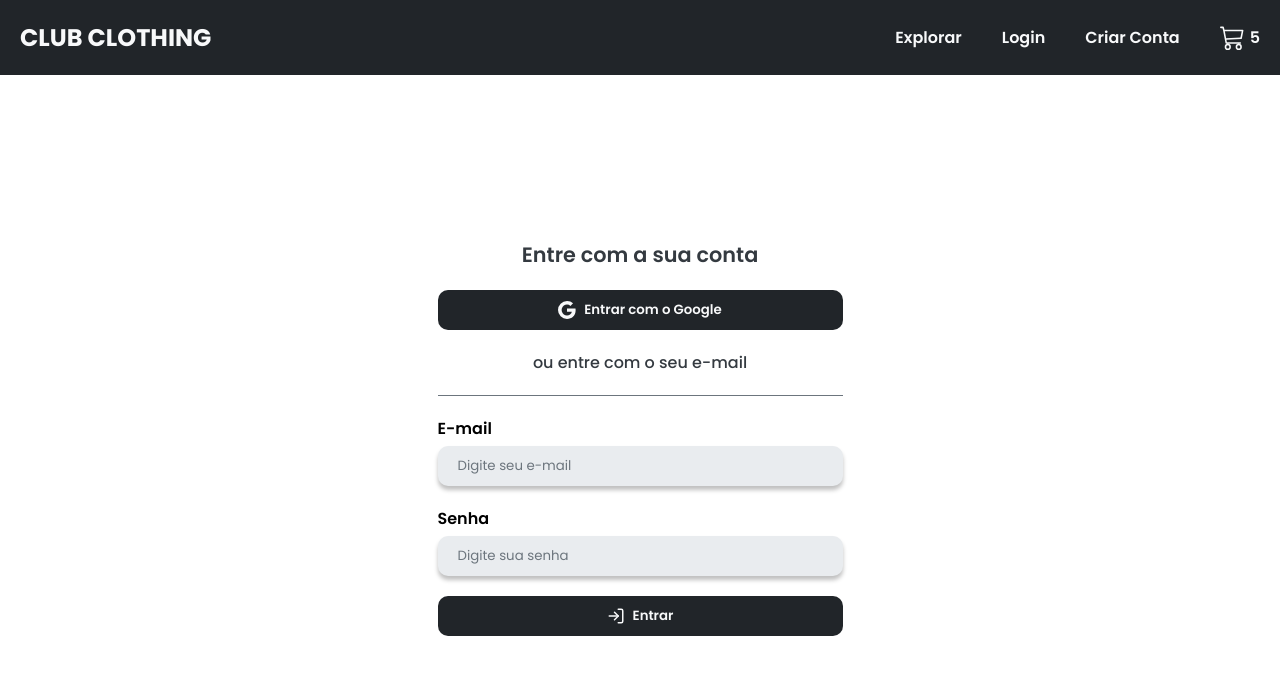
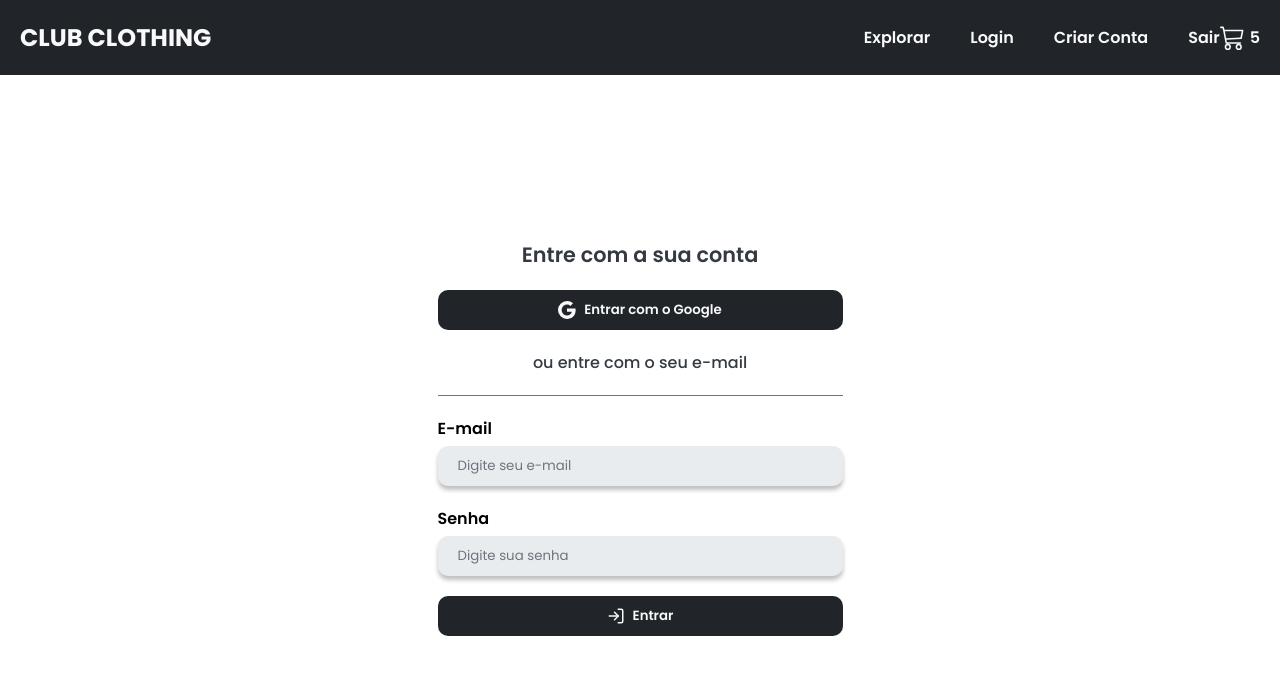
Before and after one commit to andressouza25/frontend-ecommerce, a React (Create React App) app: page /Login in a window 1280 px wide. Shown: the top 674 px of the page. Built offline with nearby package versions, Linux system fonts and the light colour scheme; no server answers.

Commit message:
feat: add auth state listener and sing out button

```diff
--- a/src/App.tsx
+++ b/src/App.tsx
@@ -1,3 +1,4 @@
+import { onAuthStateChanged } from 'firebase/auth'
 import { FunctionComponent } from 'react'
 import { BrowserRouter, Route, Routes } from 'react-router-dom'
 
@@ -6,7 +7,13 @@ import HomePage from './pages/home/home.page'
 import LoginPage from './pages/login/login.page'
 import SingUpPage from './pages/sing-up/sing-up.page'
 
+// Utilities
+import { auth } from './config/firebase.config'
+
 const App: FunctionComponent = () => {
+  onAuthStateChanged(auth, (user) => {
+    console.log(user)
+  })
   return (
     <BrowserRouter>
       <Routes>
--- a/src/components/header/header.components.tsx
+++ b/src/components/header/header.components.tsx
@@ -7,6 +7,8 @@ import {
   HeaderItems,
   HeaderTitle
 } from './header.styles'
+import { signOut } from 'firebase/auth'
+import { auth } from '../../config/firebase.config'
 
 const Header = () => {
   const navigate = useNavigate()
@@ -24,6 +26,7 @@ const Header = () => {
         <HeaderItem>Explorar</HeaderItem>
         <HeaderItem onClick={handleLoginClick}>Login</HeaderItem>
         <HeaderItem onClick={handleSingUpClick}>Criar Conta</HeaderItem>
+        <HeaderItem onClick={() => signOut(auth)}>Sair</HeaderItem>
         <HeaderItem>
           <BsCart3 size={25} />
           <p style={{ marginLeft: 5 }}>5</p>
```
